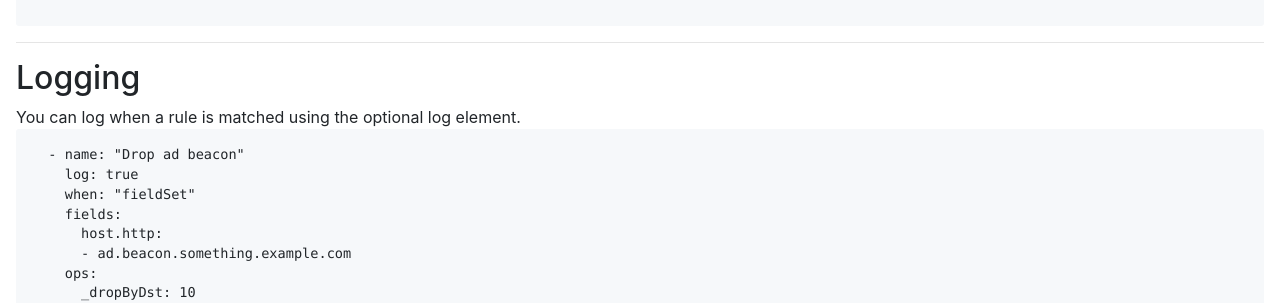
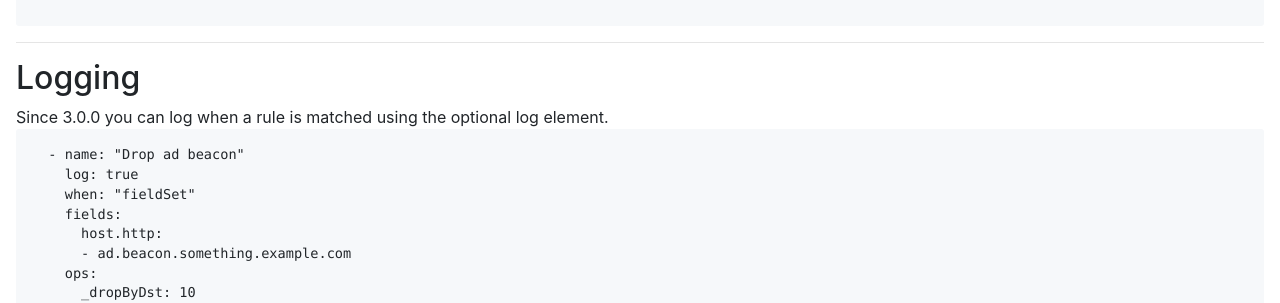
Before and after one commit to arkime/arkimeweb, a Jekyll site: the page built from _wiki/rulesformat.md, in a window 1280 px wide. Shown: the part 4040-4343 px from the top of the page. Built offline with Jekyll 4.4.1, drawn with Linux system fonts in a browser that asks for light colours.

Commit message:
added since for log:

````diff
--- a/_wiki/rulesformat.md
+++ b/_wiki/rulesformat.md
@@ -229,7 +229,7 @@ Think of it as doing a `min(current value, 200)` or `min(20, 200)` which would b
 
 ## Logging
 
-You can log when a rule is matched using the optional log element.
+Since 3.0.0 you can log when a rule is matched using the optional log element.
 {: .mb-0 }
 
 ```
````
